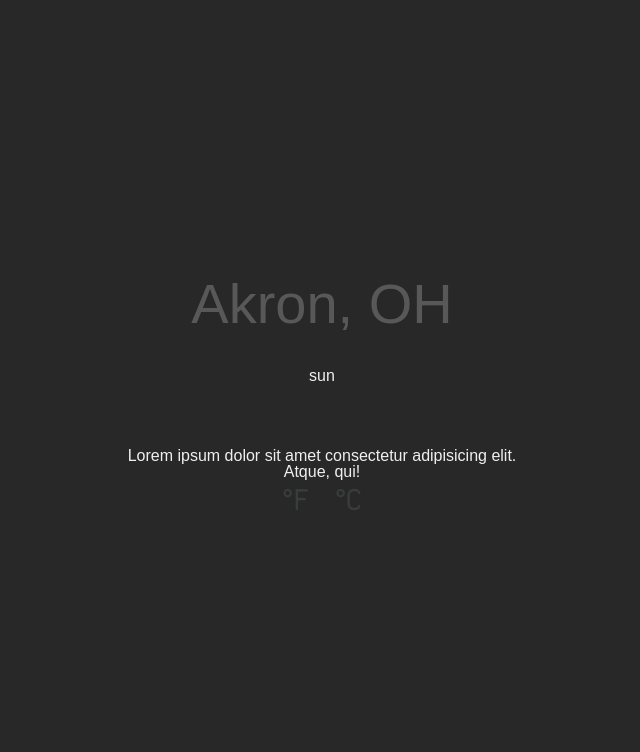
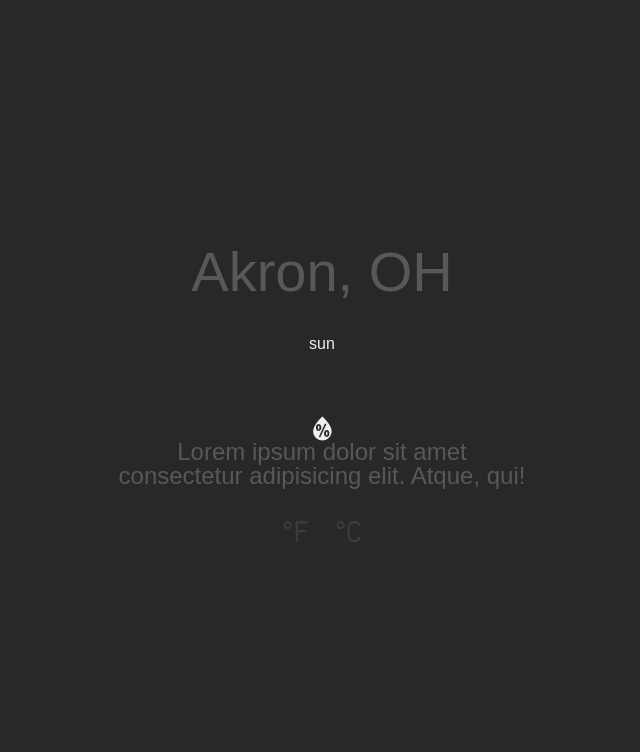
Before and after one commit to michellejanosi/local-weather, a PHP site: page / in a window 1280 px wide. Shown: the top 752 px of the page, without its empty margins (318-958 px from the left). Run offline with PHP 8.4, Linux system fonts and the light colour scheme; some web fonts are replaced.

Commit message:
Add icons, make revisions

```diff
--- a/css/styles.css
+++ b/css/styles.css
@@ -103,7 +103,7 @@
   cursor: pointer;
 }
 
-.summary {
+.summary, .details {
   color: rgba(255, 255, 255, 0.225);
   font-size: 1.50rem;
   padding-bottom: 1.50rem;
--- a/index.html
+++ b/index.html
@@ -19,7 +19,7 @@
         <div class="icon">sun</div>
         <div class="summary"></div>
         <div class="temp"></div>
-        <div class="humidity"></div>
+        <div class="humidity"></div><i class="wi wi-humidity"></i>
         <div class="details">Lorem ipsum dolor sit amet consectetur adipisicing elit. Atque, qui!</div>
         <a href="#"><i class="f wi wi-fahrenheit"></i></a>
         <a href="#"><i class="c wi wi-celsius"></i></a>
--- a/script.js
+++ b/script.js
@@ -4,6 +4,7 @@
   let temp = document.querySelector('.temp');
   let brief = document.querySelector('.summary');
   let humid = document.querySelector('.humidity');
+  let hourlyDetails = document.querySelector('.details');
 
   if (navigator.geolocation) {
     navigator.geolocation.getCurrentPosition(position => {
@@ -22,9 +23,11 @@
         .then(data => {
           console.log(data);
           const { temperature, summary, humidity } = data.currently;
+          const details = data.hourly.summary;
           temp.textContent = temperature;
           brief.innerHTML = summary;
           humid.textContent = humidity;
+          hourlyDetails.textContent = details;
         });
     });
   }
```
